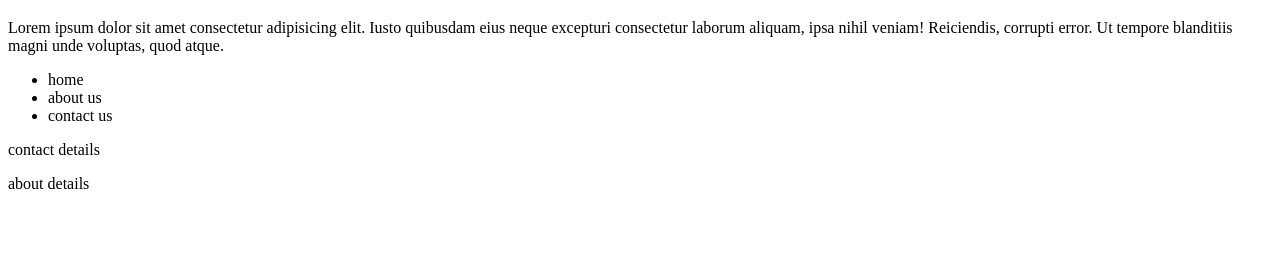
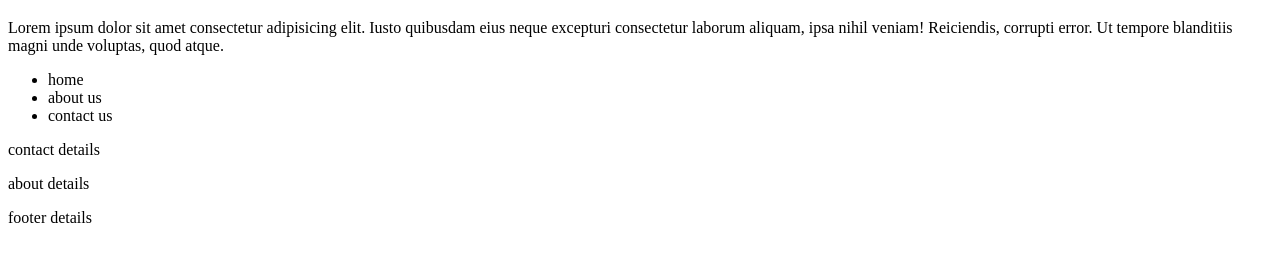
Before and after one commit to sribinu/learn-git, a plain HTML site: page index.html in a window 1280 px wide. Shown: the part 61-322 px from the top of the page. Drawn offline with Linux system fonts and the light colour scheme.

Commit message:
update index

```diff
--- a/index.html
+++ b/index.html
@@ -21,6 +21,7 @@
     <footer>
       <p>contact details</p>
       <p>about details</p>
+      <p>footer details</p>
     </footer>
   </body>
 </html>
```
